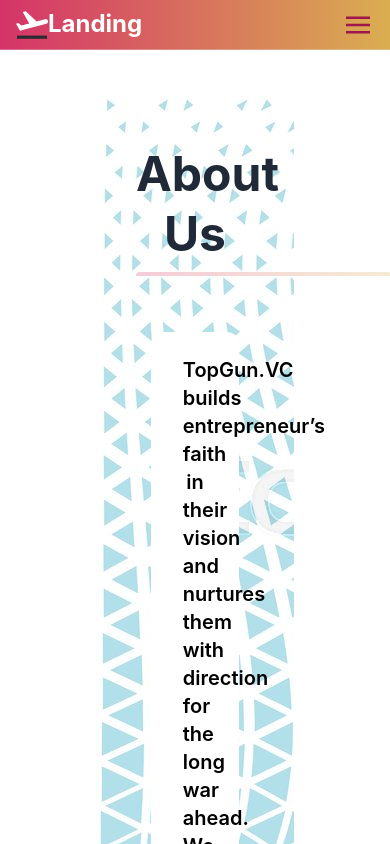
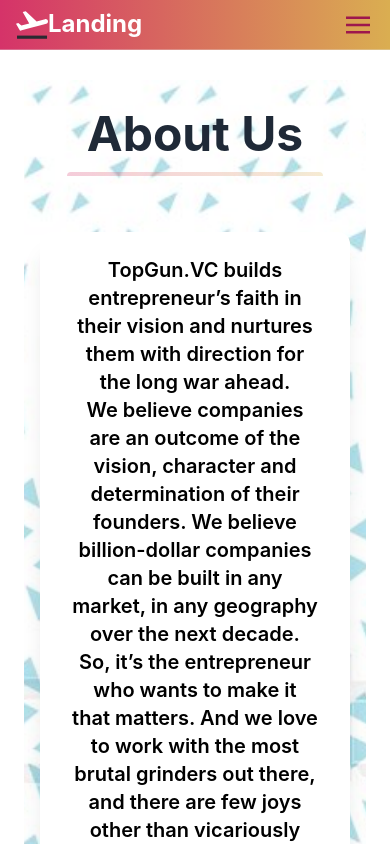
Before and after one commit to sid-player/Top-Gun, a React (Create React App) app: page /About in a window 390 px wide. Shown: the top 844 px of the page. Built offline with nearby package versions, Linux system fonts and the light colour scheme.

Commit message:
responsive and Images

```diff
--- a/src/Container/AboutContainer.js
+++ b/src/Container/AboutContainer.js
@@ -1,7 +1,6 @@
 import React from 'react'
 
 import Header from "../Mycomponents/LandingComponents/Header";
-import About from "../Mycomponents/LandingComponents/About";
 import Content from '../Mycomponents/AboutComponents/Content';
 import Footer from '../Mycomponents/HomeComponents/Footer';
 
--- a/src/Container/LandingContainer.js
+++ b/src/Container/LandingContainer.js
@@ -18,8 +18,8 @@
             <Hero />
             <Slide left>
             <Team/>
-            <div className='md:hidden mt-96 pt-28'>
-            </div>
+            {/* <div className='md:hidden mt- pt-'>
+            </div> */}
             <Portfolio/>
 
             </Slide>
--- a/src/Mycomponents/AboutComponents/Content.js
+++ b/src/Mycomponents/AboutComponents/Content.js
@@ -3,31 +3,33 @@
 
 function Content() {
     return (
-        <div className="m-24 p-10 bg-gray-300 mb-10" style={{ backgroundImage: `url(${AboutBg})` }}>
-             <h1 className="
-                w-full
-                my-2
-                text-5xl
-                font-bold
-                leading-tight
-                text-center text-gray-800
-              ">
+        <div className="m-6 mt-20  p-4 flex flex-col items-center lg:m-24 lg:p-10 bg-cover bg-center mb-10" style={{ backgroundImage: `url(${AboutBg})` }}>
+            <h1 className="w-full my-2 text-5xl font-bold leading-tight text-center text-gray-800">
                 About Us
             </h1>
             <div className="w-full mb-4">
-            <div className="h-1 mx-auto gradient w-64 opacity-25 my-0 py-0 rounded-t"></div>
+                <div className="h-1 mx-auto gradient w-64 opacity-25 my-0 py-0 rounded-t" />
             </div>
-            <div className="bg-white hover:grow
-            hover:shadow-xl my-14 mx-auto w-3/4 text-xl text-black font-semibold text-center rounded-xl px-8 py-6">
-                <p>TopGun.VC builds entrepreneur’s faith in their vision and nurtures them with direction for the long war ahead.
+            <div className="bg-white hover:grow shadow-xl my-10 md:my-14 mx-3 lg:mx-auto w-full md:w-4/5 lg:w-3/4 text-xl text-black font-semibold text-center rounded-xl px-8 py-6">
+                <p>
+                    TopGun.VC builds entrepreneur’s faith in their vision and nurtures them with direction for the long war ahead.
                 </p>
-                <p>We believe companies are an outcome of the vision, character and determination of their founders. We believe
+                <p>
+                    We believe companies are an outcome of the vision, character and determination of their founders. We believe
                     billion-dollar companies can be built in any market, in any geography over the next decade. So, it’s the entrepreneur
                     who wants to make it that matters. And we love to work with the most brutal grinders out there, and there are few joys
-            other than vicariously winning against odds.</p>
-                <p className="mt-2">We are founders ourselves and work part-time to help as many entrepreneurs as possible on their mission forward.
-            We love equity and make sure we are participating for the long game ahead. If you would like to work with us, let us know.</p>
-                <div className="mt-10 outline">Thanks <p className="font-bold underline">Dharamveer &amp; Parth</p></div>
+                    other than vicariously winning against odds.
+                </p>
+                <p className="mt-2">
+                    We are founders ourselves and work part-time to help as many entrepreneurs as possible on their mission forward.
+                    We love equity and make sure we are participating for the long game ahead. If you would like to work with us, let us know.
+                </p>
+                <div className="mt-10 outline">
+                    Thanks
+                    <p className="font-bold underline">
+                        Dharamveer &amp; Parth
+                    </p>
+                </div>
             </div>
         </div>
     )
--- a/src/Mycomponents/LandingComponents/About.js
+++ /dev/null
@@ -1,16 +0,0 @@
-import React from 'react'
-
-const About = () => {
-
-    let style = {
-        background: "linear-gradient(90deg, #d53369 0%, #daae51 100%)",
-    };
-
-    return (
-        <section className="flex items-center justify-center h-screen w-screen" style={style}>
-            <h1 className='text-center mt-20 font-bold'>About Page</h1>
-        </section>
-    )
-}
-
-export default About
--- a/src/Mycomponents/LandingComponents/Portfolio.js
+++ b/src/Mycomponents/LandingComponents/Portfolio.js
@@ -10,7 +10,7 @@
 const Portfolio = () => {
 
   return (
-    <div className='mt-10 '>
+    <div className='mt-20 '>
     <section className="bg-white  py-8 h-full" >
         <div className="container  mx-auto flex flex-wrap pt-4 pb-12">
           <h1 className="
--- a/src/Mycomponents/LandingComponents/SearchBar.js
+++ b/src/Mycomponents/LandingComponents/SearchBar.js
@@ -52,7 +52,7 @@
 
     return (
     <div className="Search my-4 w-screen flex flex-col items-center">
-        <div className="shadow bg-white w-4/5 relative rounded-md flex">
+        <div className="shadow-md bg-white w-4/5 relative rounded-md flex">
             <input className="w-full rounded-full p-2" type="text" placeholder="Search..." onChange={event=> {onChangeHandler(event.target.value)}} />
             <button className="rounded-full absolute right-0 flex justify-end items-center text-black-500 p-2 hover:text-blue-400">
                 <svg xmlns="http://www.w3.org/2000/svg" className="h-6 w-6" fill="none" viewBox="0 0 24 24" stroke="currentColor">
--- a/src/Mycomponents/LandingComponents/Team.js
+++ b/src/Mycomponents/LandingComponents/Team.js
@@ -1,17 +1,20 @@
 import React from 'react'
 // import logo4 from './Logo4.png'
-import logo6 from './Logo6.png'
+// import logo6 from './Logo6.png'
 import DV from './DV.jpg'
+import PC from './PC.jpg'
 const Team = () => {
     // let style = {
     //     background: "linear-gradient(90deg, #d53369 0%, #daae51 100%)",
     // };
 
     return (
-        <section className="items-center justify-center h-screen w-screen pt-12">
+        <section className="items-center justify-center w-screen mt-20">
             <div className="container flex justify-center mx-auto pt-12">
                 <div>
-                    <p className="text-gray-500 text-lg text-center font-normal pb-3">BUILDING TEAM</p>
+                    <p className="text-gray-500 text-lg text-center font-normal pb-3">
+                        BUILDING TEAM
+                    </p>
                     <h1 className="xl:text-4xl text-3xl text-center text-gray-800  pb-6 sm:w-4/6 w-5/6 mx-auto">The Talented People Behind the Scenes of the Organization</h1>
                 </div>
             </div>
@@ -23,21 +26,26 @@
                             <div className="bg-top bg-cover bg-no-repeat h-68 w-68">
                                 <img src={DV} alt="img" className="h-96 w-68 overflow-hidden object-cover rounded shadow" />
                             </div>
-
                             <div className="py-5 bg-white flex flex-col justify-center w-11/12 mx-auto absolute rounded shadow -mt-8 right-0 left-0 opacity-70 mb-0 ">
                                 <p className="text-xl text-center text-gray-800 font-medium mb-1">
                                     Dharamveer Singh Chouhan
                                 </p>
-                                <p className="text-center text-base font-mediium text-gray-600">CEO, Zostel</p>
+                                <p className="text-center text-base font-mediium text-gray-600">
+                                    CEO, Zostel
+                                </p>
                             </div>
                         </div>
                         <div className="xl:w-1/3 sm:w-1/2 mx-auto sm:max-w-xs xl:max-w-sm lg:w-1/2 relative mb-96 md:mb-20">
                             <div className="bg-top bg-cover bg-no-repeat h-68 w-68">
-                                <img src={logo6} alt="img" className="h-full w-full overflow-hidden object-cover rounded shadow" />
+                                <img src={PC} alt="img" className="h-full w-full overflow-hidden object-cover rounded shadow" />
                             </div>
                             <div className="py-5 bg-white flex flex-col justify-center w-11/12 mx-auto absolute rounded shadow -mt-8 right-0 left-0">
-                                <p className="text-xl text-center text-gray-800 font-normal mb-1">Parth Choudhary</p>
-                                <p className="text-center text-base text-gray-600">CEO, ggTV Inc</p>
+                                <p className="text-xl text-center text-gray-800 font-normal mb-1">
+                                    Parth Choudhary
+                                </p>
+                                <p className="text-center text-base text-gray-600">
+                                    CEO, ggTV Inc
+                                </p>
                             </div>
                         </div>
                     </div>
```
Also changed, not shown: src/Mycomponents/LandingComponents/PC.jpg (added). Lines whose indentation alone changed are shown as unchanged.
